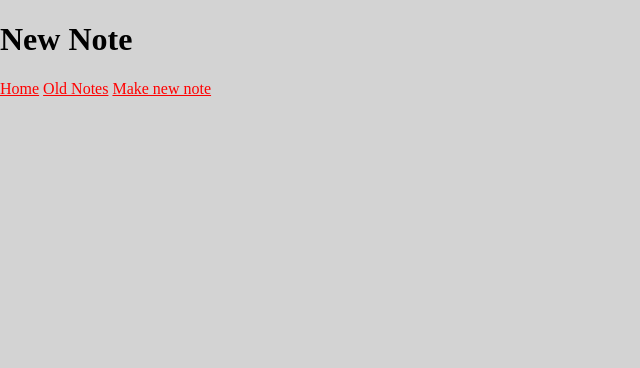
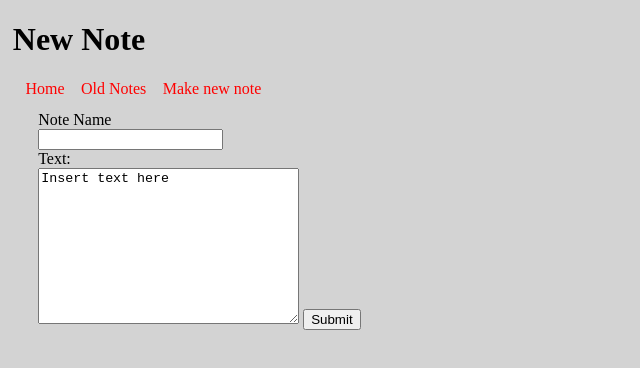
Before and after one commit to TrueVikingz/NSNote, a plain HTML site: page NSNote/NewNote.HTML in a window 1280 px wide. Shown: the whole page, without its empty margins (0-640 px from the left). Drawn offline with Linux system fonts and the light colour scheme.

Commit message:
simple noteform
made a simple note form.

```diff
--- a/NSNote/CSS/CSS.css
+++ b/NSNote/CSS/CSS.css
@@ -1,16 +1,34 @@
 body{
     background-color: lightgrey;
     margin: auto;
+    margin-left: 1%;
 }
 
 a:link{
     color: red;
+    text-decoration: none;
+    margin-right: 1%;
 }
 
 a:visited{
     color: blue;
+    text-decoration: none;
 }
 
 a:hover{
-    color: black
+    color: black;
+    text-decoration: underline;
 }
+
+a:active{
+    color: green;
+    text-decoration: underline;
+}
+
+Form{
+    margin-left: 2%;
+}
+
+.NavBar{
+    margin: 1%;
+}
--- a/NSNote/NewNote.HTML
+++ b/NSNote/NewNote.HTML
@@ -4,7 +4,7 @@
     <meta charset="UTF-8">
     <meta name="viewport" content="width=device-width, initial-scale=1.0">
     <link rel="stylesheet" href="CSS/CSS.css">
-    <title>New</title>
+    <title>NS Note</title>
 </head>
 <body>
     <Div>
@@ -15,5 +15,14 @@
         <a href="List.HTML">Old Notes</a>
         <a href="NewNote.HTML">Make new note</a>
     </div>
+    <Div>
+        <Form>
+            <label for="Nname">Note Name</label><br>
+            <input type="text" id="Nname"><br>
+            <label for="Ntext">Text:</label><br>
+            <textarea name="message" rows="10" cols="30">Insert text here</textarea>
+            <input type="submit">
+        </Form>
+    </Div>
 </body>
 </html>
```
Also changed, not shown: NSNote/List.HTML (+1 -1 lines), NSNote/Main.HTML (+1 -1 lines).
